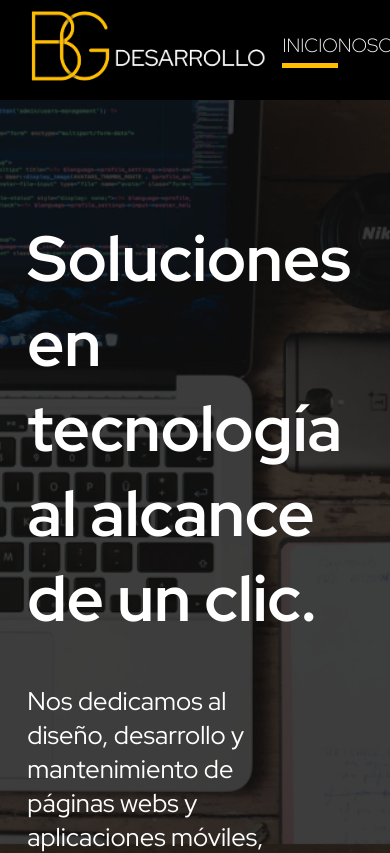
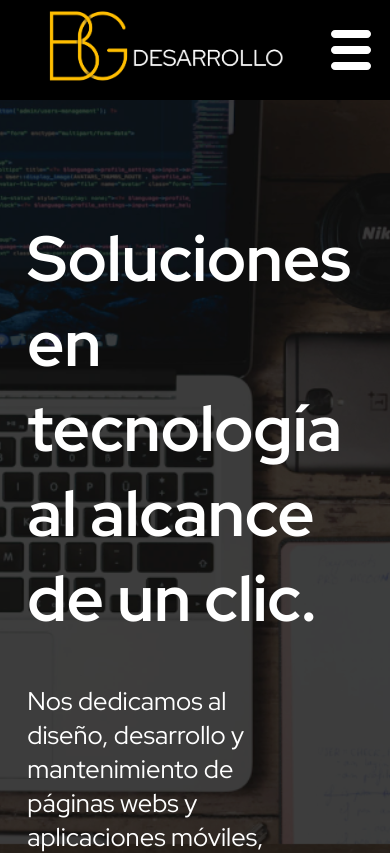
Before and after one commit to alepertu/bgd, a React (Create React App) app: page / in a window 390 px wide. Shown: the top 853 px of the page. Built offline with nearby package versions, Linux system fonts and the light colour scheme.

Commit message:
Agregue cabecera celular

```diff
--- a/src/App.css
+++ b/src/App.css
@@ -10,3 +10,34 @@
 html {
   font-size: 100%;
 }
+
+@media (max-width: 840px) {
+  header .logo {
+    margin: 0 auto;
+  }
+  header .boton-menu {
+    margin-right: 5%;
+    display: block;
+    height: 40%;
+  }
+  header nav {
+    display: none;
+  }
+  header .menu-abierto {
+    display: flex;
+    flex-direction: column;
+    position: absolute;
+    width: 90%;
+    top: 100px;
+  }
+   .menu-abierto a {
+    padding: 3%;
+    background-color: black;
+    font-weight: normal;
+  }
+  .menu-abierto a:hover, .menu-abierto .activa{
+    border: 0;
+    background-color: #FFBE01;
+    color: black;
+  }
+}
--- a/src/Components/Encabezado.jsx
+++ b/src/Components/Encabezado.jsx
@@ -1,35 +1,56 @@
 import './css/estiloencabezadob1.css';
 import logo from '../images/logobgdesarrollo.png';
+import menu from '../images/iconos/menu.svg';
 import React, { useState } from 'react';
+
 function Encabezado() {
   let [opcion, setOpcion] = useState('inicio');
+  let [mostrarMenu, setMostrarMenu] = useState(false);
   return (
     <header>
       <div className="logo">
-        <img src={logo} alt="Logo de BD Desarrollo"></img>
+        <img src={logo} alt="Logo de BD Desarrollo" />
       </div>
-      <nav>
+      <img
+        onClick={() => setMostrarMenu(!mostrarMenu)}
+        className="boton-menu"
+        src={menu}
+        alt="Botón para abrir menú"
+      />
+      <nav className={mostrarMenu ? 'menu-abierto' : null}>
         <a
           href="#inicio"
-          onClick={() => setOpcion('inicio')}
+          onClick={() => {
+            setOpcion('inicio');
+            setMostrarMenu(false);
+          }}
           className={opcion === 'inicio' ? 'activa' : null}>
           INICIO
         </a>
         <a
           href="#nosotros"
-          onClick={() => setOpcion('nosotros')}
+          onClick={() => {
+            setOpcion('nosotros');
+            setMostrarMenu(false);
+          }}
           className={opcion === 'nosotros' ? 'activa' : null}>
           NOSOTROS
         </a>
         <a
           href="#proyectos"
-          onClick={() => setOpcion('proyectos')}
+          onClick={() => {
+            setOpcion('proyectos');
+            setMostrarMenu(false);
+          }}
           className={opcion === 'proyectos' ? 'activa' : null}>
           PROYECTOS
         </a>
         <a
           href="#contacto"
-          onClick={() => setOpcion('contacto')}
+          onClick={() => {
+            setOpcion('contacto');
+            setMostrarMenu(false);
+          }}
           className={opcion === 'contacto' ? 'activa' : null}>
           CONTACTO
         </a>
--- a/src/Components/Proyecto.jsx
+++ b/src/Components/Proyecto.jsx
@@ -3,14 +3,14 @@ import external from '../images/iconos/external.svg';
 
 function Proyecto({ img, nombre, descrip, link }) {
   return (
-    <div class="borde">
+    <div className="borde">
       <img
         className="captura"
         src={img}
         alt="Captura de pantalla del proyecto"
       />
       <h2>
-        {nombre}{' '}
+        {nombre}
         <a href={link} target="_blank" rel="noreferrer">
           <img src={external} alt="Ir al sitio" />
         </a>
--- a/src/Components/comp.html
+++ /dev/null
@@ -1 +0,0 @@
-qwerty
--- a/src/Components/css/celular.css
+++ /dev/null
@@ -1,3 +0,0 @@
-@media (max-width: 840px) {
-
-}
--- a/src/Components/css/estiloencabezadob1.css
+++ b/src/Components/css/estiloencabezadob1.css
@@ -9,6 +9,10 @@ header {
 	left: 0;
 	box-sizing: border-box;
 	height: 100px;
+}
+
+.boton-menu {
+	display: none;
 }
 
 .logo {
```
Also changed, not shown: src/Components/hola.js (deleted).
